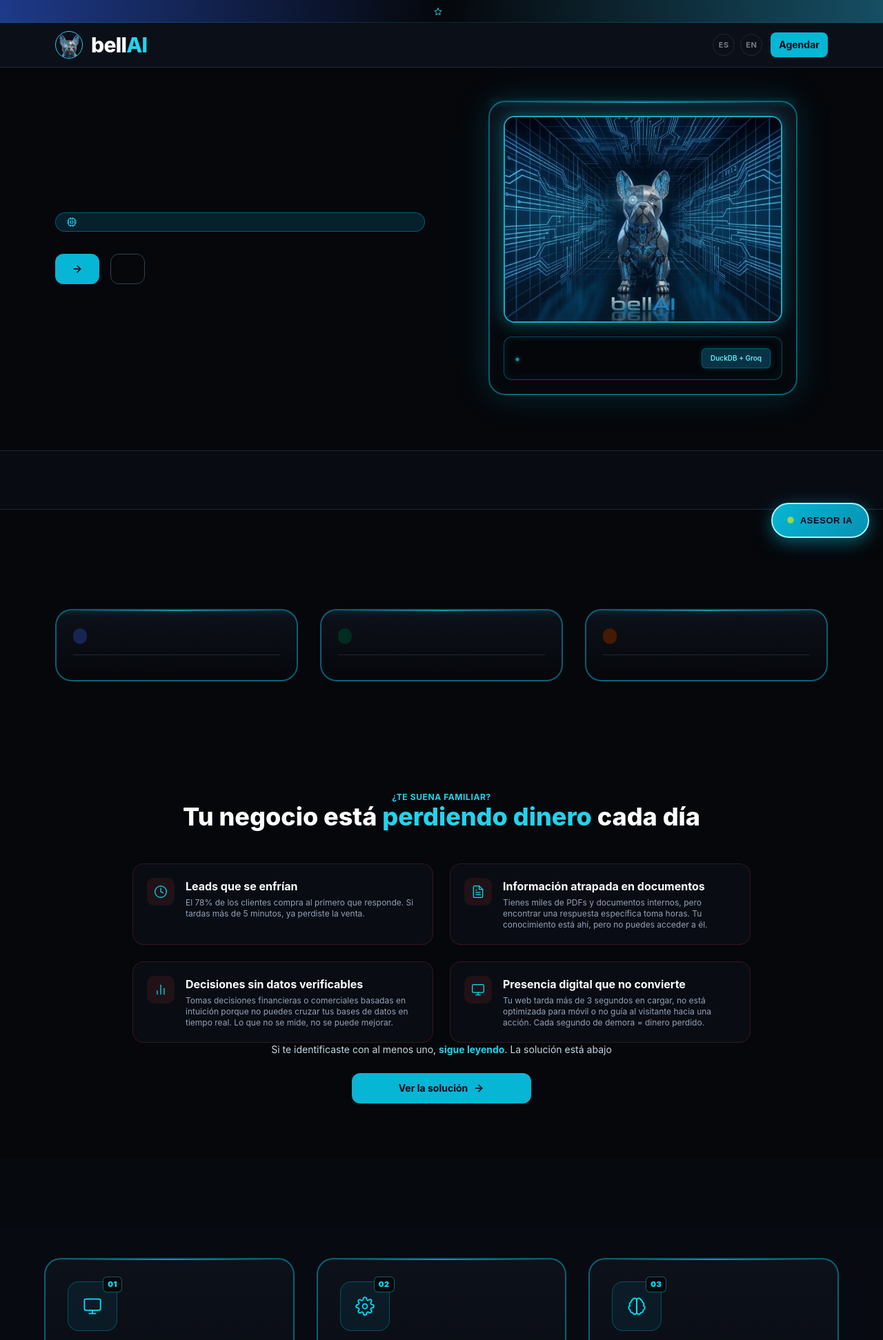
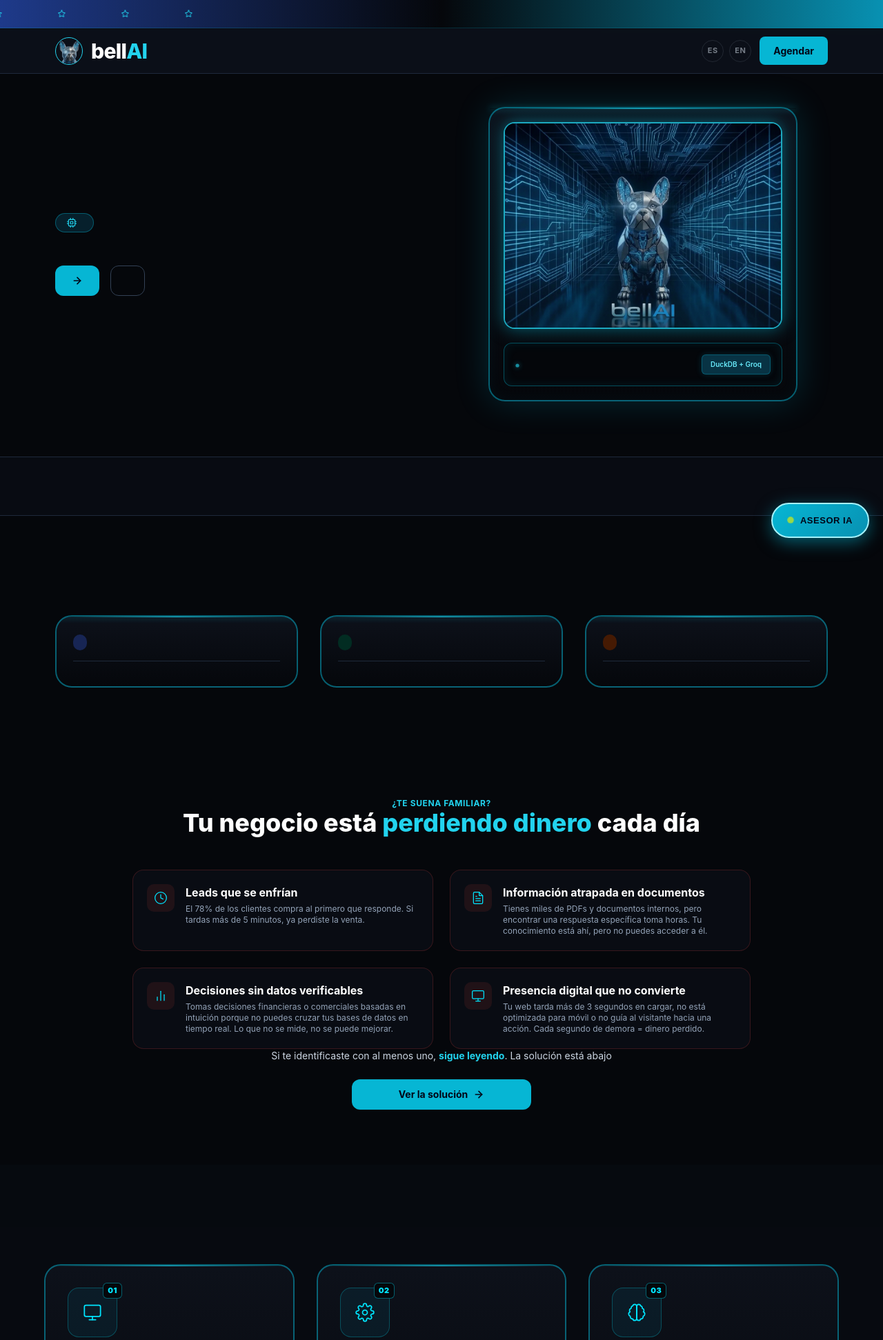
Before and after one commit to Danxaug/BellAI, a Python web app: template app/templates/index.html in a window 1280 px wide. Shown: the top 1943 px of the page at 69% size. Run offline with Jinja, Linux system fonts and the light colour scheme; the template is opened without the code that fills it, so the values that code supplies are empty.

Commit message:
feat: badge alineado, banner carrusel con brillo, botón agendar con shimmer

```diff
--- a/app/templates/index.html
+++ b/app/templates/index.html
@@ -28,7 +28,7 @@
     <link rel="manifest" href="/static/manifest.json">
 
     <!-- CSS local (build de Tailwind, sin CDN) -->
-    <link rel="stylesheet" href="/static/css/styles.css">
+    <link rel="stylesheet" href="/static/css/styles.css?v=3">
     <link rel="stylesheet" href="/static/css/aos.css">
 
     <!-- Schema.org JSON-LD -->
@@ -50,12 +50,35 @@
 </head>
 <body class="bg-[#05070B] text-slate-100 font-sans overflow-x-hidden">
 
-    <!-- Announcement: ESTRELLA SVG PEQUEÑA + TEXTO -->
-    <div class="bg-gradient-to-r from-blue-900 via-[#05070B] to-cyan-900 text-center py-2 px-4 text-xs font-semibold text-cyan-300 border-b border-cyan-500/20">
-        <svg xmlns="http://www.w3.org/2000/svg" width="12" height="12" viewBox="0 0 24 24" fill="none" stroke="#22d3ee" stroke-width="2" stroke-linecap="round" stroke-linejoin="round" class="banner-star">
-            <path d="M12 2L15.09 8.26L22 9.27L17 14.14L18.18 21.02L12 17.77L5.82 21.02L7 14.14L2 9.27L8.91 8.26L12 2Z"></path>
-        </svg>
-        <span class="inline-block align-middle">{{ t.banner_text }}</span>
+    <!-- Announcement: CARRUSEL INFINITO CON BRILLO -->
+    <div class="banner-marquee">
+        <div class="banner-track">
+            <span class="banner-item">
+                <svg xmlns="http://www.w3.org/2000/svg" width="12" height="12" viewBox="0 0 24 24" fill="none" stroke="#22d3ee" stroke-width="2" stroke-linecap="round" stroke-linejoin="round">
+                    <path d="M12 2L15.09 8.26L22 9.27L17 14.14L18.18 21.02L12 17.77L5.82 21.02L7 14.14L2 9.27L8.91 8.26L12 2Z"></path>
+                </svg>
+                {{ t.banner_text }}
+            </span>
+            <span class="banner-item">
+                <svg xmlns="http://www.w3.org/2000/svg" width="12" height="12" viewBox="0 0 24 24" fill="none" stroke="#22d3ee" stroke-width="2" stroke-linecap="round" stroke-linejoin="round">
+                    <path d="M12 2L15.09 8.26L22 9.27L17 14.14L18.18 21.02L12 17.77L5.82 21.02L7 14.14L2 9.27L8.91 8.26L12 2Z"></path>
+                </svg>
+                {{ t.banner_text }}
+            </span>
+            <span class="banner-item">
+                <svg xmlns="http://www.w3.org/2000/svg" width="12" height="12" viewBox="0 0 24 24" fill="none" stroke="#22d3ee" stroke-width="2" stroke-linecap="round" stroke-linejoin="round">
+                    <path d="M12 2L15.09 8.26L22 9.27L17 14.14L18.18 21.02L12 17.77L5.82 21.02L7 14.14L2 9.27L8.91 8.26L12 2Z"></path>
+                </svg>
+                {{ t.banner_text }}
+            </span>
+            <span class="banner-item">
+                <svg xmlns="http://www.w3.org/2000/svg" width="12" height="12" viewBox="0 0 24 24" fill="none" stroke="#22d3ee" stroke-width="2" stroke-linecap="round" stroke-linejoin="round">
+                    <path d="M12 2L15.09 8.26L22 9.27L17 14.14L18.18 21.02L12 17.77L5.82 21.02L7 14.14L2 9.27L8.91 8.26L12 2Z"></path>
+                </svg>
+                {{ t.banner_text }}
+            </span>
+        </div>
+        <div class="banner-shimmer"></div>
     </div>
 
     <!-- Nav -->
@@ -78,7 +101,7 @@
                 <a href="#faq" class="hover:text-cyan-400 transition-colors duration-300">{{ t.nav_faq }}</a>
             </div>
 
-            <!-- DERECHA: Banderas + Botón -->
+            <!-- DERECHA: Banderas + Botón Agendar con brillo -->
             <div class="flex items-center gap-3 shrink-0">
                 <!-- BANDERAS ES/EN -->
                 <div class="flex items-center gap-2 shrink-0">
@@ -86,10 +109,10 @@
                     <a href="/en" title="English" class="flag-btn {% if lang == 'en' %}active{% endif %}">EN</a>
                 </div>
 
-                <!-- BOTÓN -->
+                <!-- BOTÓN AGENDAR CON BRILLO -->
                 <a href="https://api.whatsapp.com/send?phone={{ whatsapp_phone }}&text=Hola%20Bellai,%20quiero%20agendar%20mi%20diagn%C3%B3stico%20gratuito"
                    target="_blank" rel="noopener noreferrer"
-                   class="btn-shimmer bg-cyan-500 hover:bg-cyan-400 text-slate-950 font-bold text-xs px-3 py-2 md:px-5 md:py-2.5 md:text-sm rounded-lg transition-all duration-300 hover:scale-105 hover:shadow-[0_0_20px_rgba(6,182,212,0.4)] focus-visible:ring-2 focus-visible:ring-cyan-300 whitespace-nowrap">
+                   class="btn-agendar-shimmer">
                     <span class="md:hidden">Agendar</span>
                     <span class="hidden md:inline">{{ t.nav_cta }}</span>
                 </a>
@@ -101,8 +124,8 @@
     <section class="relative pt-12 pb-20 px-4 max-w-6xl mx-auto grid md:grid-cols-2 gap-12 items-center">
         <div data-aos="fade-right">
             <!-- BADGE: CHIP SVG + TEXTO EN LA MISMA LÍNEA -->
-            <div class="inline-flex items-center gap-2 px-4 py-1.5 bg-cyan-950/60 border border-cyan-500/40 rounded-full text-cyan-400 text-xs font-semibold mb-4 whitespace-nowrap">
-                <svg xmlns="http://www.w3.org/2000/svg" width="14" height="14" viewBox="0 0 24 24" fill="none" stroke="#22d3ee" stroke-width="2" stroke-linecap="round" stroke-linejoin="round" class="shrink-0">
+            <div class="badge-hero">
+                <svg xmlns="http://www.w3.org/2000/svg" width="14" height="14" viewBox="0 0 24 24" fill="none" stroke="#22d3ee" stroke-width="2" stroke-linecap="round" stroke-linejoin="round">
                     <rect x="4" y="4" width="16" height="16" rx="2" ry="2"></rect>
                     <rect x="9" y="9" width="6" height="6"></rect>
                     <line x1="9" y1="1" x2="9" y2="4"></line>
@@ -114,7 +137,7 @@
                     <line x1="1" y1="9" x2="4" y2="9"></line>
                     <line x1="1" y1="14" x2="4" y2="14"></line>
                 </svg>
-                <span class="shrink-0">{{ t.hero_badge }}</span>
+                <span>{{ t.hero_badge }}</span>
             </div>
             <h1 class="text-3xl md:text-5xl font-extrabold leading-tight text-white mb-6">
                 {{ t.hero_title_1 }} <span class="text-cyan-400">{{ t.hero_title_2 }}</span>
@@ -142,7 +165,7 @@
                 <div class="absolute inset-x-0 top-0 h-px bg-gradient-to-r from-transparent via-cyan-400 to-transparent opacity-90 shadow-[0_0_10px_rgba(34,211,238,1)]"></div>
                 <div class="w-full h-[300px] rounded-2xl overflow-hidden bg-[#05070B] mb-5 border-2 border-cyan-400/80 flex justify-center items-center relative shadow-[0_0_25px_rgba(6,182,212,0.5),inset_0_0_20px_rgba(0,0,0,0.8)]">
                     <div class="absolute inset-0 bg-gradient-to-t from-cyan-900/20 to-transparent pointer-events-none z-10"></div>
-                    <!-- IMAGEN BULLDOG: clase bulldog-img (object-position en CSS) -->
+                    <!-- IMAGEN BULLDOG: clase bulldog-img -->
                     <img src="/static/img/bellailogo.webp" alt="Mascota Bellai Cyber-Bulldog" class="w-full h-full object-cover relative z-0 bulldog-img" loading="lazy" decoding="async">
                 </div>
                 <div class="bg-[#05070B]/90 p-4 rounded-xl border border-cyan-500/40 flex items-center justify-between shadow-[inset_0_0_15px_rgba(6,182,212,0.1)]">
@@ -290,7 +313,7 @@
 
             <div class="text-center mt-12" data-aos="fade-up">
                 <p class="text-sm text-slate-300 mb-6">Si te identificaste con al menos uno, <span class="text-cyan-400 font-bold">sigue leyendo</span>. La solución está abajo</p>
-                <!-- BOTÓN VER LA SOLUCIÓN: clase btn-solucion -->
+                <!-- BOTÓN VER LA SOLUCIÓN -->
                 <a href="#servicios" class="btn-solucion bg-cyan-500 text-slate-950 font-bold px-8 py-3 rounded-xl text-sm hover:bg-cyan-400 transition-all duration-300 hover:scale-105">
                     <span>Ver la solución</span>
                     <svg xmlns="http://www.w3.org/2000/svg" width="16" height="16" viewBox="0 0 24 24" fill="none" stroke="currentColor" stroke-width="2.5" stroke-linecap="round" stroke-linejoin="round">
@@ -424,7 +447,7 @@
         </div>
     </section>
 
-    <!-- Calculadora ROI (CON NOTA DE TRANSPARENCIA) -->
+    <!-- Calculadora ROI -->
     <section id="calculadora" class="py-16 px-4 max-w-4xl mx-auto text-center" data-aos="fade-up">
         <div class="bg-gradient-to-b from-[#0D111A] to-[#05070B] border-2 border-cyan-500/50 p-8 rounded-3xl relative overflow-hidden shadow-[0_0_35px_rgba(6,182,212,0.15),inset_0_0_15px_rgba(6,182,212,0.03)]">
             <div class="absolute inset-x-0 top-0 h-px bg-gradient-to-r from-transparent via-cyan-400 to-transparent opacity-90 shadow-[0_0_10px_rgba(34,211,238,1)]"></div>
@@ -448,7 +471,7 @@
         </div>
     </section>
 
-    <!-- FAQ (ACTUALIZADAS) -->
+    <!-- FAQ -->
     <section id="faq" class="py-20 px-4 max-w-4xl mx-auto" data-aos="fade-up">
         <div class="text-center mb-12">
             <h2 class="text-xs font-bold text-cyan-400 tracking-wider uppercase mb-2">{{ t.faq_subtitle }}</h2>
@@ -474,7 +497,7 @@
         </div>
     </section>
 
-    <!-- Formulario (CON "LO QUE RECIBIRÁ") -->
+    <!-- Formulario -->
     <section id="contacto" class="py-20 px-4 max-w-2xl mx-auto" data-aos="fade-up">
         <div class="bg-gradient-to-b from-[#0D111A] to-[#05070B] border-2 border-cyan-500/50 p-8 md:p-10 rounded-3xl relative overflow-hidden shadow-[0_0_35px_rgba(6,182,212,0.15),inset_0_0_15px_rgba(6,182,212,0.03)]">
             <div class="absolute inset-x-0 top-0 h-px bg-gradient-to-r from-transparent via-cyan-400 to-transparent opacity-90 shadow-[0_0_10px_rgba(34,211,238,1)]"></div>
@@ -546,7 +569,7 @@
                         {{ t.form_consent | safe }}
                     </label>
                 </div>
-                <!-- BOTÓN FORMULARIO: clase btn-formulario -->
+                <!-- BOTÓN FORMULARIO -->
                 <button type="submit" id="submitBtn"
                     class="btn-formulario w-full bg-cyan-500 hover:bg-cyan-400 text-slate-950 font-bold p-3.5 rounded-xl text-sm transition focus-visible:ring-2 focus-visible:ring-cyan-300 disabled:opacity-60 disabled:cursor-not-allowed">
                     <span>{{ t.form_btn }}</span>
--- a/static/css/styles.css
+++ b/static/css/styles.css
@@ -1909,3 +1909,153 @@ body {
 .no-shrink {
     flex-shrink: 0 !important;
 }
+/* ============================================
+   ✨ BADGE HERO: Chip + texto en la misma línea
+   ============================================ */
+.badge-hero {
+    display: inline-flex !important;
+    align-items: center !important;
+    gap: 8px !important;
+    padding: 6px 16px !important;
+    background: rgba(8, 51, 68, 0.6) !important;
+    border: 1px solid rgba(6, 182, 212, 0.4) !important;
+    border-radius: 9999px !important;
+    color: #22d3ee !important;
+    font-size: 12px !important;
+    font-weight: 600 !important;
+    margin-bottom: 16px !important;
+    white-space: nowrap !important;
+    overflow: hidden !important;
+}
+
+.badge-hero svg {
+    flex-shrink: 0 !important;
+    width: 14px !important;
+    height: 14px !important;
+}
+
+.badge-hero span {
+    white-space: nowrap !important;
+}
+
+/* ============================================
+   🎬 BANNER: CARRUSEL INFINITO + BRILLO
+   ============================================ */
+.banner-marquee {
+    position: relative;
+    overflow: hidden;
+    background: linear-gradient(to right, #1e3a8a, #05070B, #0891b2);
+    padding: 8px 0;
+    border-bottom: 1px solid rgba(6, 182, 212, 0.2);
+    white-space: nowrap;
+}
+
+.banner-track {
+    display: inline-flex;
+    animation: banner-scroll 25s linear infinite;
+    width: max-content;
+}
+
+.banner-item {
+    display: inline-flex;
+    align-items: center;
+    gap: 8px;
+    padding: 0 40px;
+    color: #67e8f9;
+    font-size: 12px;
+    font-weight: 600;
+    white-space: nowrap;
+}
+
+.banner-item svg {
+    flex-shrink: 0;
+    width: 12px;
+    height: 12px;
+}
+
+@keyframes banner-scroll {
+    0% { transform: translateX(0); }
+    100% { transform: translateX(-50%); }
+}
+
+/* Brillo en movimiento sobre el banner */
+.banner-shimmer {
+    position: absolute;
+    top: 0;
+    left: -100%;
+    width: 50%;
+    height: 100%;
+    background: linear-gradient(
+        to right,
+        transparent 0%,
+        rgba(34, 211, 238, 0.15) 50%,
+        transparent 100%
+    );
+    animation: banner-shimmer-move 3s ease-in-out infinite;
+    pointer-events: none;
+    z-index: 2;
+}
+
+@keyframes banner-shimmer-move {
+    0% { left: -100%; }
+    100% { left: 200%; }
+}
+
+/* ============================================
+   ✨ BOTÓN AGENDAR: BRILLO EN MOVIMIENTO
+   ============================================ */
+.btn-agendar-shimmer {
+    position: relative;
+    overflow: hidden;
+    display: inline-flex;
+    align-items: center;
+    justify-content: center;
+    background: #06b6d4;
+    color: #020617;
+    font-weight: 700;
+    font-size: 12px;
+    padding: 8px 12px;
+    border-radius: 8px;
+    text-decoration: none;
+    transition: all 0.3s ease;
+    white-space: nowrap;
+    z-index: 1;
+}
+
+.btn-agendar-shimmer:hover {
+    background: #22d3ee;
+    transform: scale(1.05);
+    box-shadow: 0 0 20px rgba(6, 182, 212, 0.4);
+}
+
+.btn-agendar-shimmer::before {
+    content: '';
+    position: absolute;
+    top: 0;
+    left: -100%;
+    width: 50%;
+    height: 100%;
+    background: linear-gradient(
+        to right,
+        rgba(255, 255, 255, 0) 0%,
+        rgba(255, 255, 255, 0.5) 50%,
+        rgba(255, 255, 255, 0) 100%
+    );
+    transform: skewX(-25deg);
+    animation: btn-shimmer-move 2.5s ease-in-out infinite;
+    z-index: -1;
+    pointer-events: none;
+}
+
+@keyframes btn-shimmer-move {
+    0% { left: -100%; }
+    50% { left: 200%; }
+    100% { left: 200%; }
+}
+
+@media (min-width: 768px) {
+    .btn-agendar-shimmer {
+        font-size: 14px;
+        padding: 10px 20px;
+    }
+}
```
